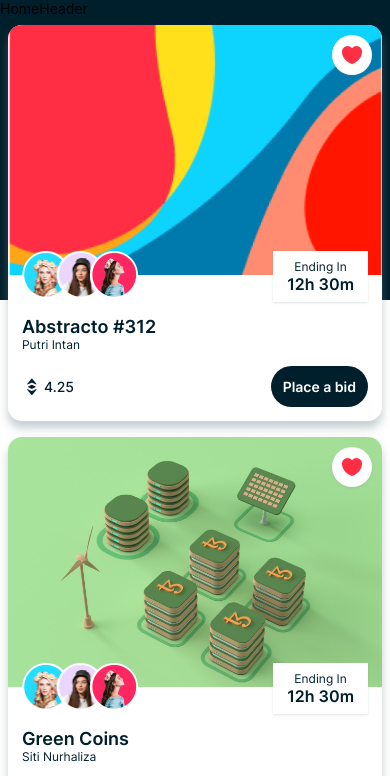
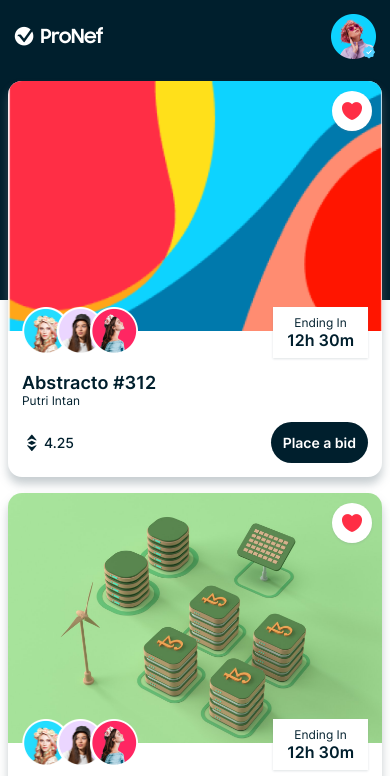
Before and after one commit to RSimmz98/nft-app, a React Native app: screen /Home in a window 390 px wide. Shown: the top 776 px of the page. Built offline with nearby package versions, Linux system fonts and the light colour scheme.

Commit message:
updated the header🛴

```diff
--- a/components/HomeHeader.js
+++ b/components/HomeHeader.js
@@ -1,10 +1,38 @@
 import React from 'react'
-import {Text, View} from 'react-native'
+import {Text, View, Image, TextInput } from 'react-native'
+
+ import { COLORS, FONTS, SIZES, assets } from '../constants';
 
   const HomeHeader = () =>{
     return (
-    <View>
-        <Text>HomeHeader</Text>
+    <View style={{
+       backgroundColor: COLORS.primary,
+       padding: SIZES.font
+
+    }}>
+      <View style={{
+        flexDirection: 'row',
+        justifyContent: 'space-between',
+        alignItems: 'center'
+      }}>
+    <Image
+        source={assets.logo}
+        resizeMode="contain"
+          style={{ width: 90, height: 25}}
+        />
+      <View style={{ width: 45, height: 45 }}>
+        <Image
+          source={assets.person01}
+          resizeMode="contain"
+          style={{ width: '100%', height: '100%'}}
+            />
+          <Image
+            source={assets.badge}
+            resizeMode="contain"
+            style={{ position: 'absolute', width: 15, height: 15, bottom: 0, right: 0}}
+            />
+        </View>
+      </View>
     </View>
     )
 }
```
